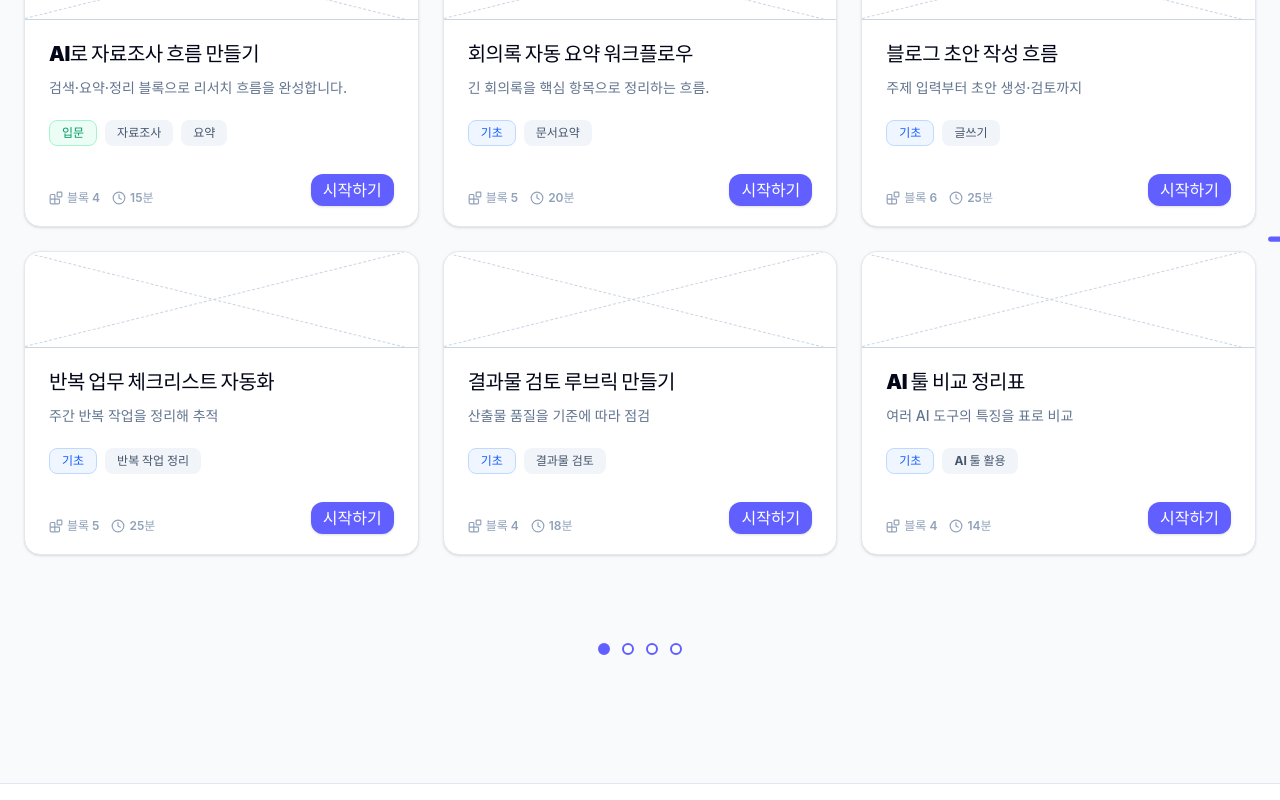
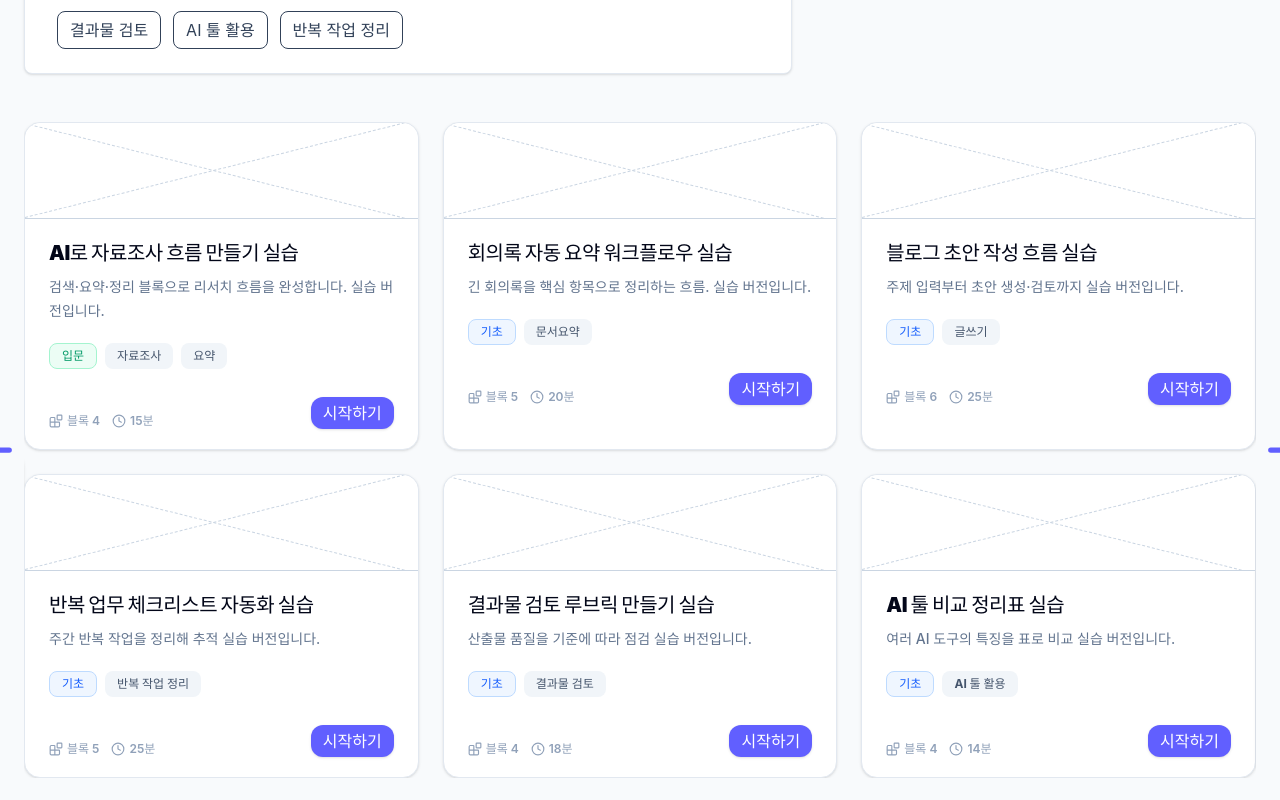
Before and after one commit to UMCLearningLM/UMCLearningLM_FE, a React (Vite) app in the folder LearningLM/: page /official-tutorials in a window 1280 px wide. Shown: the part 480-1280 px from the top of the page. Built offline with nearby package versions, Linux system fonts and the light colour scheme.

Commit message:
검색바 드롭다운 수정

```diff
--- a/LearningLM/src/pages/tutorial/OfficialTutorialPage.tsx
+++ b/LearningLM/src/pages/tutorial/OfficialTutorialPage.tsx
@@ -16,6 +16,7 @@
 const MAX_LEVEL_FILTER_COUNT = 2
 const MAX_CATEGORY_FILTER_COUNT = 3
 const ITEMS_PER_PAGE = 6
+const AUTO_SLIDE_INTERVAL_MS = 5000
 
 const levelButtonClassMap: Record<TutorialLevel, string> = {
   입문: 'border-emerald-500 bg-emerald-50 text-emerald-600',
@@ -46,7 +47,8 @@
       className={[
         'rounded-lg border px-3 py-1.5 text-sm font-black transition',
         isSelected
-          ? selectedClassName || 'border-indigo-500 bg-indigo-50 text-indigo-600 shadow-sm'
+          ? selectedClassName ||
+            'border-indigo-500 bg-indigo-50 text-indigo-600 shadow-sm'
           : 'border-slate-700 bg-white text-slate-700 hover:border-indigo-400 hover:bg-indigo-50 hover:text-indigo-500',
       ].join(' ')}
     >
@@ -58,7 +60,6 @@
 export function OfficialTutorialPage() {
   const navigate = useNavigate()
   const [keyword, setKeyword] = useState('')
-  const [isFilterOpen, setIsFilterOpen] = useState(false)
   const [selectedLevels, setSelectedLevels] = useState<TutorialLevel[]>([])
   const [selectedCategories, setSelectedCategories] = useState<
     TutorialCategory[]
@@ -92,14 +93,23 @@
     })
   }, [normalizedKeyword, selectedCategories, selectedLevels])
 
-  const totalPages = Math.ceil(filteredTutorials.length / ITEMS_PER_PAGE)
+  const tutorialPages = useMemo(() => {
+    const pages = []
+
+    for (
+      let index = 0;
+      index < filteredTutorials.length;
+      index += ITEMS_PER_PAGE
+    ) {
+      pages.push(filteredTutorials.slice(index, index + ITEMS_PER_PAGE))
+    }
+
+    return pages
+  }, [filteredTutorials])
+
+  const totalPages = tutorialPages.length
   const canGoPrev = totalPages > 1 && currentPage > 0
   const canGoNext = totalPages > 1 && currentPage < totalPages - 1
-
-  const paginatedTutorials = filteredTutorials.slice(
-    currentPage * ITEMS_PER_PAGE,
-    currentPage * ITEMS_PER_PAGE + ITEMS_PER_PAGE,
-  )
 
   const hasSearchCondition =
     normalizedKeyword.length > 0 ||
@@ -114,6 +124,28 @@
   useEffect(() => {
     setCurrentPage(0)
   }, [keyword, selectedLevels, selectedCategories])
+
+  useEffect(() => {
+    if (currentPage <= totalPages - 1) {
+      return
+    }
+
+    setCurrentPage(0)
+  }, [currentPage, totalPages])
+
+  useEffect(() => {
+    if (totalPages <= 1) {
+      return
+    }
+
+    const timerId = window.setInterval(() => {
+      setCurrentPage((prev) => (prev + 1 >= totalPages ? 0 : prev + 1))
+    }, AUTO_SLIDE_INTERVAL_MS)
+
+    return () => {
+      window.clearInterval(timerId)
+    }
+  }, [totalPages])
 
   const toggleLevel = (level: TutorialLevel) => {
     setSelectedLevels((prev) => {
@@ -179,14 +211,12 @@
               />
               <input
                 value={keyword}
-                onFocus={() => setIsFilterOpen(true)}
                 onChange={(event) => setKeyword(event.target.value)}
                 placeholder="튜토리얼 검색"
                 className="h-10 w-full bg-transparent pl-9 pr-4 text-base font-semibold text-slate-700 outline-none placeholder:text-slate-400"
               />
             </label>
 
-            {isFilterOpen && (
             <div className="mt-5 border-t border-dashed border-slate-300 pt-7">
               <div className="space-y-6">
                 <div className="flex flex-wrap items-center gap-3">
@@ -228,7 +258,6 @@
                 </div>
               </div>
             </div>
-            )}
           </div>
 
           {hasSearchCondition && (
@@ -238,9 +267,22 @@
           )}
 
           <div className="relative">
-            {paginatedTutorials.length > 0 ? (
+            {filteredTutorials.length > 0 ? (
+              <div className="overflow-hidden">
+                <div
+                  className="flex transition-transform duration-700 ease-in-out"
+                  style={{
+                    transform: `translateX(-${currentPage * 100}%)`,
+                  }}
+                >
+                  {tutorialPages.map((pageTutorials, pageIndex) => (
+                    <div
+                      key={pageIndex}
+                      className="w-full shrink-0"
+                      aria-hidden={currentPage !== pageIndex}
+                    >
                       <div className="grid gap-6 md:grid-cols-2 xl:grid-cols-3">
-                {paginatedTutorials.map((tutorial) => (
+                        {pageTutorials.map((tutorial) => (
                           <TutorialCard
                             key={tutorial.id}
                             tutorial={tutorial}
@@ -249,6 +291,10 @@
                             }
                           />
                         ))}
+                      </div>
+                    </div>
+                  ))}
+                </div>
               </div>
             ) : (
               <div className="rounded-2xl border border-dashed border-slate-200 bg-white px-6 py-16 text-center">
```
Lines whose indentation alone changed are shown as unchanged.
